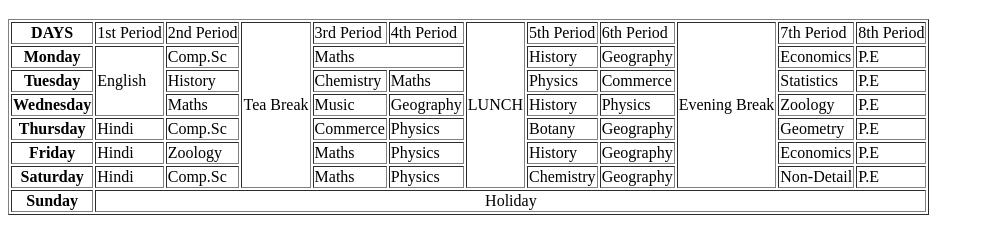
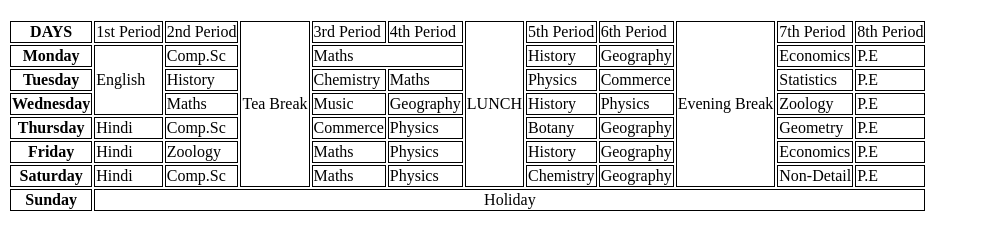
Before and after one commit to arjunultra/ineuron-FSJS2, a plain HTML site: page tables.html in a window 1280 px wide. Shown: the part 61-312 px from the top of the page, without its empty margins (0-984 px from the left). Drawn offline with Linux system fonts and the light colour scheme.

Commit message:
internal styles added

```diff
--- a/tables.html
+++ b/tables.html
@@ -6,11 +6,17 @@
     <meta name="viewport" content="width=device-width, initial-scale=1.0" />
     <title>Tables in HTML</title>
     <link rel="shortcut icon" href="/favicon/favicon.ico" type="image/x-icon" />
+    <style>
+      td,
+      th {
+        border: 1px solid black;
+      }
+    </style>
   </head>
   <body>
     <h1>My School Time Table</h1>
     <!-- HTML Table -->
-    <table border>
+    <table>
       <tr>
         <th>DAYS</th>
         <td>1st Period</td>
```
